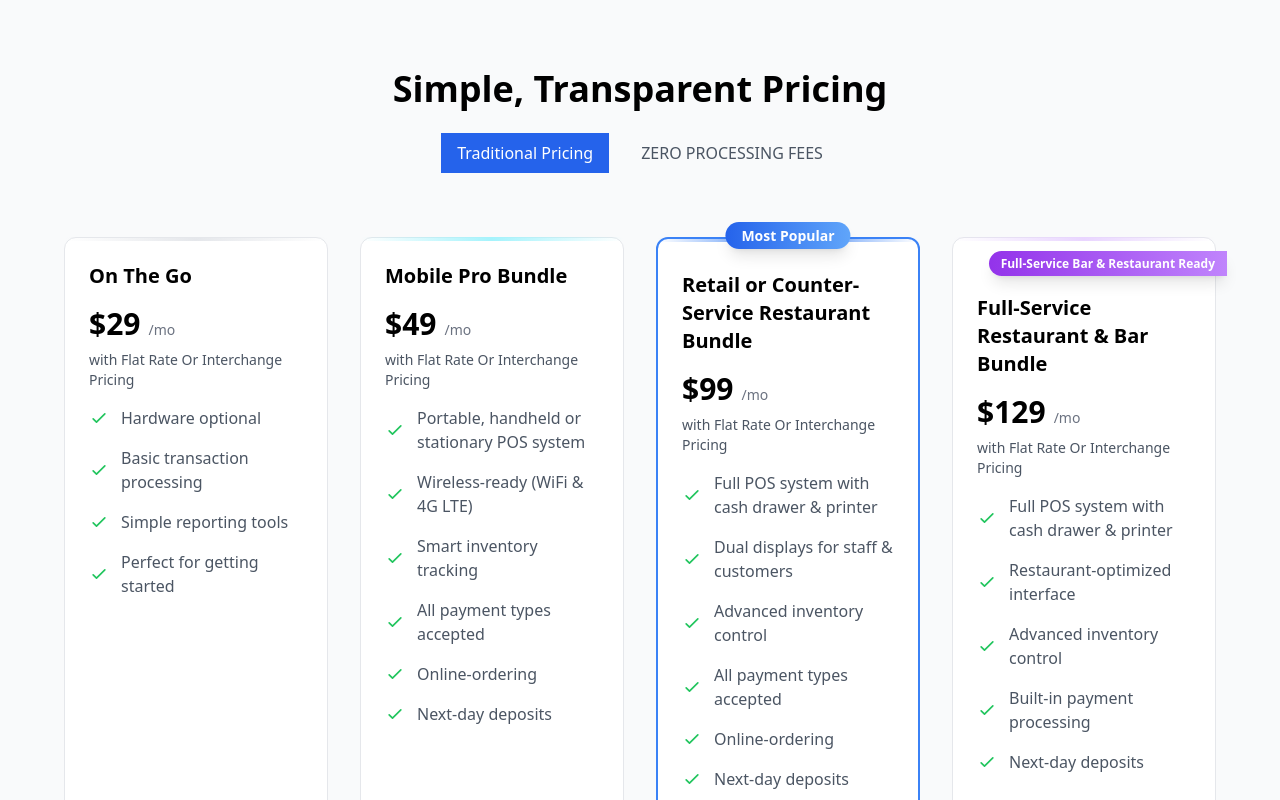
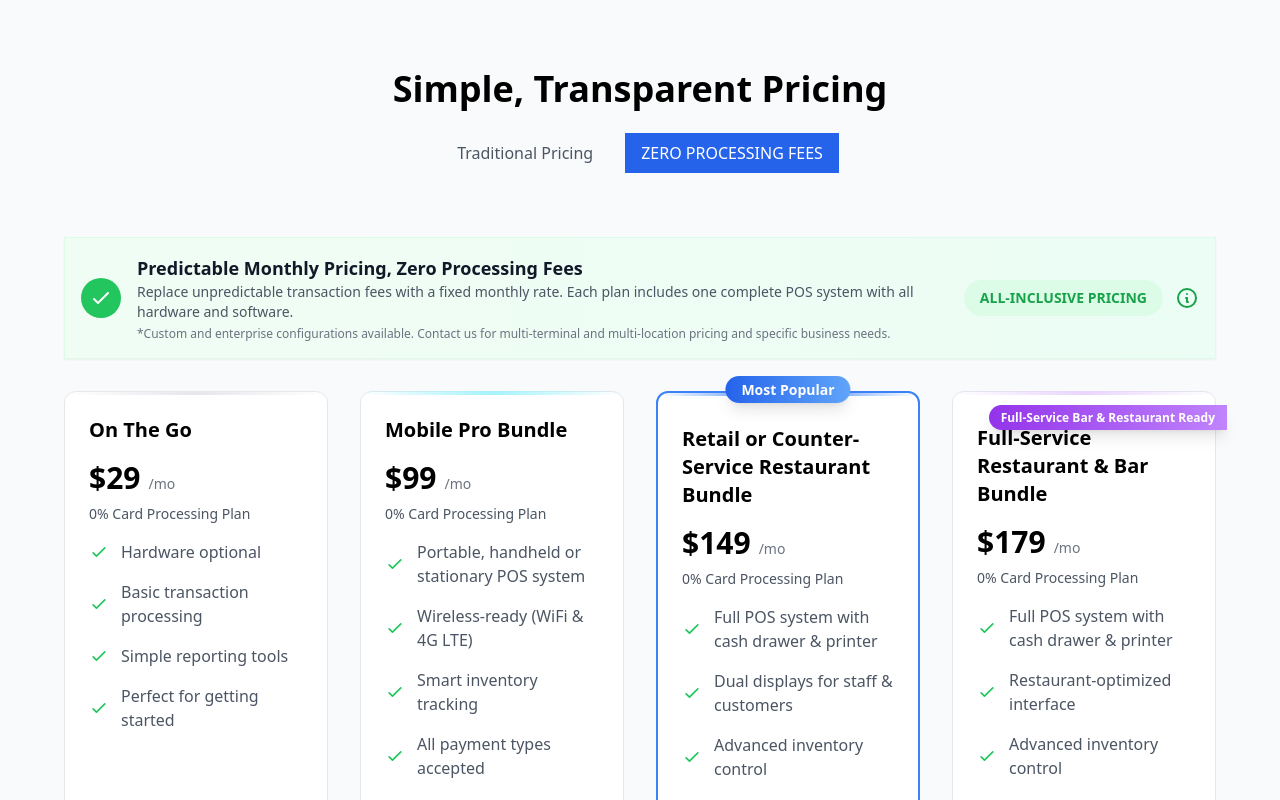
Before and after one commit to staraccept/refactored-palm-tree, a Next.js app: page / in a window 1280 px wide. Shown: the part 700-1500 px from the top of the page. Built offline with nearby package versions, Linux system fonts and the light colour scheme.

Commit message:
Update page.tsx

```diff
--- a/src/app/page.tsx
+++ b/src/app/page.tsx
@@ -102,7 +102,7 @@ const faqs: FAQ[] = [
 export default function Home() {
   const [isVisible, setIsVisible] = useState(false);
   const [isMenuOpen, setIsMenuOpen] = useState(false);
-  const [activeTab, setActiveTab] = useState('standard');
+  const [activeTab, setActiveTab] = useState('zero_processing'); // Set default to ZERO PROCESSING FEES
   const [selectedFAQ, setSelectedFAQ] = useState<number | null>(null);
   const [isLoading, setIsLoading] = useState(false);
   const [showChat, setShowChat] = useState(false);
@@ -121,6 +121,9 @@ export default function Home() {
     monthlyVolume: '',
     message: ''
   });
+
+  // State for hover effects on pricing cards
+  const [hoveredCard, setHoveredCard] = useState<string | null>(null);
 
   const handleInputChange = (e: React.ChangeEvent<HTMLInputElement | HTMLTextAreaElement | HTMLSelectElement>) => {
     const { name, value } = e.target;
@@ -195,7 +198,7 @@ export default function Home() {
         ...formData,
         submitTime: new Date().toISOString()
       });
-      const url = `https://hooks.zapier.com/hooks/catch/17465641/28qqau0?${params.toString()}`
+      const url = `https://hooks.zapier.com/hooks/catch/17465641/28qqau0/?${params.toString()}`
       console.log("Generated URL:", url);
       const response = await fetch(url, {
         method: 'GET',
@@ -233,6 +236,16 @@ export default function Home() {
       setIsLoading(false);
     }
   };
+
+  const scrollToContactAndSelect = (planName: string) => {
+    const contactSection = document.getElementById('contact');
+    contactSection?.scrollIntoView({ behavior: 'smooth' });
+    setFormData(prevFormData => ({
+      ...prevFormData,
+      pricingPlan: planName
+    }));
+  };
+
   return (
     <main>
       {/* Navigation */}
@@ -242,6 +255,7 @@ export default function Home() {
         animate={{ y: 0 }}
         transition={{ duration: 0.5 }}
       >
+        {/* ... Navigation code ... */}
         <div className="max-w-6xl px-4 mx-auto sm:px-6 lg:px-8">
           <div className="flex justify-between h-16">
             <div className="flex items-center">
@@ -323,6 +337,7 @@ export default function Home() {
 
       {/* Hero Section */}
       <div className="relative h-[600px] w-full max-w-[1920px] mx-auto pt-16">
+        {/* ... Hero section code ... */}
         <motion.div
           className="absolute inset-0 overflow-hidden"
           initial={{ opacity: 0 }}
@@ -416,6 +431,7 @@ export default function Home() {
         animate={{ opacity: 1, y: 0 }}
         className="bg-white border-b border-gray-100 shadow-sm"
       >
+        {/* ... Quick info bar code ... */}
         <div className="max-w-6xl py-3 mx-auto">
           <div className="grid grid-cols-4 gap-2 px-4 md:px-0">
             {[
@@ -530,7 +546,13 @@ export default function Home() {
           <div className="grid gap-8 md:grid-cols-2 lg:grid-cols-4">
 
             {/* Virtual Terminal */}
-            <motion.div className="relative flex flex-col h-full p-6 transition-all bg-white border border-gray-200 rounded-xl hover:shadow-xl">
+            <motion.div
+              className={`relative flex flex-col h-full p-6 transition-all bg-white border ${
+                hoveredCard === 'onTheGo' ? 'border-blue-400 shadow-md' : 'border-gray-200'
+              } rounded-xl`}
+              onMouseEnter={() => setHoveredCard('onTheGo')}
+              onMouseLeave={() => setHoveredCard(null)}
+            >
               <div className="absolute left-0 w-full h-1 -top-px bg-gradient-to-r from-transparent via-gray-200 to-transparent"></div>
 
               <div className="flex-grow">
@@ -569,10 +591,7 @@ export default function Home() {
                 <motion.button
                   whileHover={{ scale: 1.05 }}
                   whileTap={{ scale: 0.95 }}
-                  onClick={() => {
-                    const contactSection = document.getElementById('contact');
-                    contactSection?.scrollIntoView({ behavior: 'smooth' });
-                  }}
+                  onClick={() => scrollToContactAndSelect('On The Go')}
                   className="w-full py-3 font-semibold text-gray-800 transition-colors bg-gray-100 rounded-lg hover:bg-gray-200"
                 >
                   Get Started
@@ -581,7 +600,13 @@ export default function Home() {
             </motion.div>
 
             {/* Advanced Mobile Package */}
-            <motion.div className="relative flex flex-col h-full p-6 transition-all bg-white border border-gray-200 rounded-xl hover:shadow-xl">
+            <motion.div
+              className={`relative flex flex-col h-full p-6 transition-all bg-white border ${
+                hoveredCard === 'mobilePro' ? 'border-blue-400 shadow-md' : 'border-gray-200'
+              } rounded-xl`}
+              onMouseEnter={() => setHoveredCard('mobilePro')}
+              onMouseLeave={() => setHoveredCard(null)}
+            >
               <div className="absolute left-0 w-full h-1 -top-px bg-gradient-to-r from-transparent via-cyan-200 to-transparent"></div>
 
               <div className="flex-grow">
@@ -621,10 +646,7 @@ export default function Home() {
                 <motion.button
                   whileHover={{ scale: 1.05 }}
                   whileTap={{ scale: 0.95 }}
-                  onClick={() => {
-                    const contactSection = document.getElementById('contact');
-                    contactSection?.scrollIntoView({ behavior: 'smooth' });
-                  }}
+                  onClick={() => scrollToContactAndSelect('Mobile Pro Bundle')}
                   className="w-full py-3 font-semibold text-gray-800 transition-colors bg-gray-100 rounded-lg hover:bg-gray-200"
                 >
                   Get Started
@@ -633,7 +655,13 @@ export default function Home() {
             </motion.div>
 
             {/* Clover Station Duo 2 Bundle - Popular Choice */}
-            <motion.div className="relative flex flex-col h-full p-6 transition-all bg-white border-2 border-blue-500 rounded-xl hover:shadow-xl">
+            <motion.div
+              className={`relative flex flex-col h-full p-6 transition-all bg-white border-2 ${
+                hoveredCard === 'retailCounter' ? 'border-blue-500 shadow-md' : 'border-blue-500'
+              } rounded-xl hover:shadow-xl`}
+              onMouseEnter={() => setHoveredCard('retailCounter')}
+              onMouseLeave={() => setHoveredCard(null)}
+            >
               <div className="absolute left-0 w-full h-1 -top-px bg-gradient-to-r from-transparent via-blue-500 to-transparent"></div>
               <div className="absolute z-10 transform -translate-x-1/2 -top-4 left-1/2">
                 <span className="px-4 py-1 text-sm font-semibold text-white rounded-full shadow-lg bg-gradient-to-r from-blue-600 to-blue-400">
@@ -679,10 +707,7 @@ export default function Home() {
                 <motion.button
                   whileHover={{ scale: 1.05 }}
                   whileTap={{ scale: 0.95 }}
-                  onClick={() => {
-                    const contactSection = document.getElementById('contact');
-                    contactSection?.scrollIntoView({ behavior: 'smooth' });
-                  }}
+                  onClick={() => scrollToContactAndSelect('Retail or Counter-Service Restaurant Bundle')}
                   className="w-full py-3 font-semibold text-white transition-colors bg-blue-600 rounded-lg hover:bg-blue-700"
                 >
                   Get Started
@@ -691,7 +716,13 @@ export default function Home() {
             </motion.div>
 
             {/* Restaurant & Bar Bundle */}
-            <motion.div className="relative flex flex-col h-full p-6 transition-all bg-white border border-gray-200 rounded-xl hover:shadow-xl">
+             <motion.div
+              className={`relative flex flex-col h-full p-6 transition-all bg-white border ${
+                hoveredCard === 'fullService' ? 'border-blue-400 shadow-md' : 'border-gray-200'
+              } rounded-xl`}
+              onMouseEnter={() => setHoveredCard('fullService')}
+              onMouseLeave={() => setHoveredCard(null)}
+            >
               <div className="absolute left-0 w-full h-1 -top-px bg-gradient-to-r from-transparent via-purple-200 to-transparent"></div>
               <div className="absolute z-10 -right-3 top-3">
                 <span className="px-3 py-1 text-xs font-semibold text-white rounded-l-full shadow-lg bg-gradient-to-r from-purple-600 to-purple-400 whitespace-nowrap">
@@ -699,7 +730,7 @@ export default function Home() {
                 </span>
               </div>
 
-              <div className="flex-grow mt-8">
+              <div className="flex-grow mt-2">
                 <h3 className="mb-4 text-xl font-semibold">Full-Service Restaurant & Bar Bundle</h3>
                 <div className="flex items-baseline mb-2">
                   <span className="text-3xl font-bold">${activeTab === 'zero_processing' ? '179' : '129'}</span>
@@ -734,10 +765,7 @@ export default function Home() {
               <motion.button
                 whileHover={{ scale: 1.05 }}
                 whileTap={{ scale: 0.95 }}
-                  onClick={() => {
-                    const contactSection = document.getElementById('contact');
-                    contactSection?.scrollIntoView({ behavior: 'smooth' });
-                  }}
+                onClick={() => scrollToContactAndSelect('Full-Service Restaurant & Bar Bundle')}
                 className="w-full py-3 font-semibold text-gray-800 transition-colors bg-gray-100 rounded-lg hover:bg-gray-200"
               >
                 Get Started
```
Lines whose indentation alone changed are shown as unchanged.
